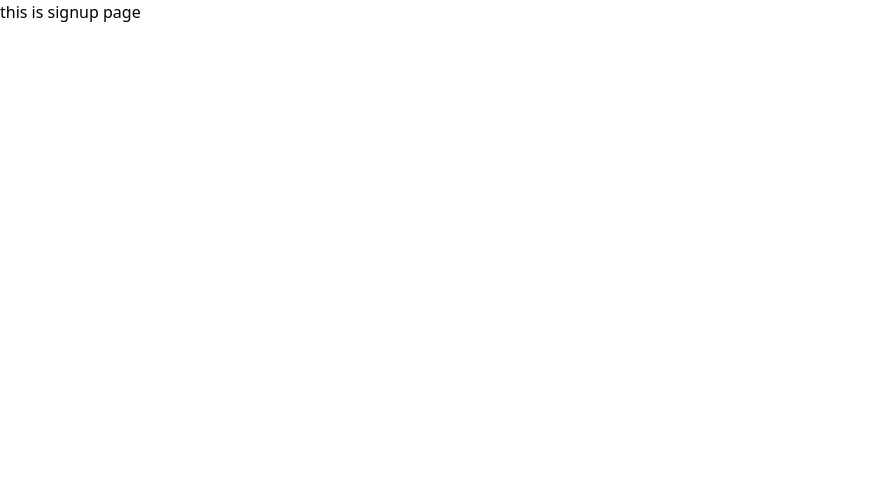
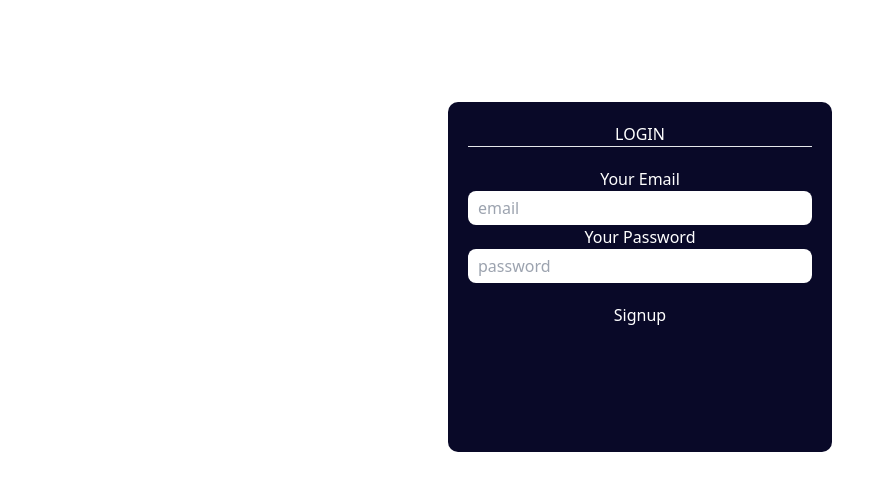
Before and after one commit to afsumeem/paint-xpress, a Next.js app: page /signup in a window 1280 px wide. Shown: the top 490 px of the page, without its empty margins (0-895 px from the left). Built offline with nearby package versions, Linux system fonts and the light colour scheme.

Commit message:
authentication fn done

```diff
--- a/package.json
+++ b/package.json
@@ -11,10 +11,12 @@
   "dependencies": {
     "@reduxjs/toolkit": "^1.9.7",
     "antd": "^5.10.0",
+    "firebase": "^10.5.0",
     "next": "13.5.4",
     "next-auth": "^4.23.2",
     "react": "^18",
     "react-dom": "^18",
+    "react-firebase-hooks": "^5.1.1",
     "react-hook-form": "^7.47.0",
     "react-redux": "^8.1.3",
     "react-slick": "^0.29.0",
--- a/src/components/Shared/Navbar.tsx
+++ b/src/components/Shared/Navbar.tsx
@@ -1,16 +1,21 @@
 import React from "react";
-import type { MenuProps } from "antd";
-import { Button, Divider, Menu } from "antd";
+import { Button, Menu } from "antd";
 import Link from "next/link";
 import { BarsOutlined } from "@ant-design/icons";
 import { Dropdown, Space } from "antd";
 import BookingList from "../UI/BookingList";
 import { useSession, signOut } from "next-auth/react";
+import { useAuthState, useSignOut } from "react-firebase-hooks/auth";
+import auth from "@/firebase/firebase.auth";
+// import auth from "@/firebase/firebase.auth";
 
 //
 
 const Navbar: React.FC = () => {
+  const [signOut, loading, error] = useSignOut(auth);
   const { data: session } = useSession();
+
+  const [user] = useAuthState(auth);
 
   // const [current, setCurrent] = useState("mail");
 
@@ -18,7 +23,9 @@ const Navbar: React.FC = () => {
   //   console.log("click ", e);
   //   setCurrent(e.key);
   // };
-
+  if (loading) {
+    return <p>Loading...</p>;
+  }
   return (
     <div className="flex items-center justify-between w-full text-lg">
       <Link href="/">PaintXpress</Link>
@@ -49,10 +56,25 @@ const Navbar: React.FC = () => {
             Contact
           </Link>
 
-          {session?.user ? (
+          {session?.user || user?.email ? (
             <>
-              <Button onClick={() => signOut()}>LogOut</Button>
-              <h2>{session?.user?.name}</h2>
+              {session?.user && (
+                <Button onClick={() => signOut()}>LogOut</Button>
+              )}
+              {user?.email && (
+                <Button
+                  onClick={async () => {
+                    const success = await signOut();
+                    if (success) {
+                      alert("You are sign out");
+                    }
+                  }}
+                >
+                  Logout
+                </Button>
+              )}
+
+              <h2>{session?.user?.name || user?.email}</h2>
             </>
           ) : (
             <>
--- /dev/null
+++ b/src/firebase/firebase.auth.ts
@@ -0,0 +1,6 @@
+import { getAuth } from "firebase/auth";
+import app from "@/firebase/firebase.config";
+
+const auth = getAuth(app);
+//
+export default auth;
--- /dev/null
+++ b/src/firebase/firebase.config.ts
@@ -0,0 +1,14 @@
+import { initializeApp } from "firebase/app";
+
+const firebaseConfig = {
+  apiKey: "AIzaSyCbgHx68jRHfiRQZVqJw2y7DxJOfUwtulo",
+  authDomain: "paintxpress-4aea9.firebaseapp.com",
+  projectId: "paintxpress-4aea9",
+  storageBucket: "paintxpress-4aea9.appspot.com",
+  messagingSenderId: "585371558315",
+  appId: "1:585371558315:web:5c2ff6d634f57100e072ee",
+};
+
+const app = initializeApp(firebaseConfig);
+
+export default app;
--- a/src/middleware.ts
+++ /dev/null
@@ -1,3 +0,0 @@
-export { default } from "next-auth/middleware";
-
-export const config = { matcher: ["/"] };
--- a/src/pages/login.tsx
+++ b/src/pages/login.tsx
@@ -2,16 +2,23 @@ import { GoogleOutlined, GithubOutlined } from "@ant-design/icons";
 import Head from "next/head";
 import styles from "@/styles/Login.module.css";
 import { signIn } from "next-auth/react";
-import { useForm } from "react-hook-form";
-// import auth from "@/firebase/firebase.auth";
-// import { useCreateUserWithEmailAndPassword } from "react-firebase-hooks/auth";
+import { useForm, SubmitHandler } from "react-hook-form";
+import auth from "@/firebase/firebase.auth";
+import { useSignInWithEmailAndPassword } from "react-firebase-hooks/auth";
+import { useRouter } from "next/router";
+
+//
+
+interface IFormInput {
+  email: string;
+  password: string;
+}
 
 const LoginPage = () => {
   //
-
-  // const [createUserWithEmailAndPassword, user, loading, error] =
-  //   useCreateUserWithEmailAndPassword(auth);
-  // console.log(user);
+  const router = useRouter();
+  const [signInWithEmailAndPassword, user, loading, error] =
+    useSignInWithEmailAndPassword(auth);
 
   //
 
@@ -19,15 +26,18 @@ const LoginPage = () => {
     register,
     handleSubmit,
     formState: { errors },
-  } = useForm();
+  } = useForm<IFormInput>();
 
-  const onSubmit = (data: any) => {
-    // createUserWithEmailAndPassword(data.email, data.password);
-    console.log(data);
+  const onSubmit: SubmitHandler<IFormInput> = (data: any) => {
+    signInWithEmailAndPassword(data.email, data.password);
+
+    router.push("/");
   };
 
   //
-
+  if (loading) {
+    return <p>Loading...</p>;
+  }
   //
 
   return (
@@ -53,15 +63,32 @@ const LoginPage = () => {
         <hr />
         <form onSubmit={handleSubmit(onSubmit)}>
           <label htmlFor="">Your Email</label>
-          <input type="email" {...register("email", { required: true })} />
+          <input
+            placeholder="Your Email"
+            className="text-black"
+            type="email"
+            {...register("email", { required: true })}
+          />
           <label htmlFor="">Your Password</label>
           <input
+            placeholder="Your Password"
+            className="text-black"
             type="password"
             {...register("password", { required: true })}
           />
           <button type="submit">Login</button>
         </form>
       </div>
+      {error && (
+        <div>
+          <p>Error: {error?.message}</p>
+        </div>
+      )}
+      {user && (
+        <div>
+          <p>Signed In User: {user.user.email}</p>
+        </div>
+      )}
     </div>
   );
 };
--- a/src/pages/signup.tsx
+++ b/src/pages/signup.tsx
@@ -1,9 +1,82 @@
-import React from "react";
+import Head from "next/head";
+import styles from "@/styles/Login.module.css";
+import { useForm, SubmitHandler } from "react-hook-form";
+import { useCreateUserWithEmailAndPassword } from "react-firebase-hooks/auth";
+import auth from "@/firebase/firebase.auth";
+import { message } from "antd";
+import { useRouter } from "next/router";
+
+//
+interface IFormInput {
+  email: string;
+  password: string;
+}
 
 const SignUpPage = () => {
+  //
+  const router = useRouter();
+  const [createUserWithEmailAndPassword, user, loading, error] =
+    useCreateUserWithEmailAndPassword(auth);
+  // console.log(user);
+
+  //
+
+  const {
+    register,
+    handleSubmit,
+    formState: { errors },
+  } = useForm<IFormInput>();
+
+  const onSubmit: SubmitHandler<IFormInput> = (data) => {
+    createUserWithEmailAndPassword(data.email, data.password);
+    if (user) {
+      message.success("user signup successfully");
+    }
+    router.push("/");
+  };
+
+  if (loading) {
+    return <p>Loading...</p>;
+  }
+
+  //
   return (
     <div>
-      <h2>this is signup page</h2>
+      <Head>
+        <title>SignUp</title>
+      </Head>
+      <div className={styles.form}>
+        <h3>LOGIN</h3>
+
+        <hr />
+        <form onSubmit={handleSubmit(onSubmit)}>
+          <label htmlFor="">Your Email</label>
+          <input
+            type="email"
+            className="text-black"
+            placeholder="email"
+            {...register("email", { required: true })}
+          />
+          <label htmlFor="">Your Password</label>
+          <input
+            className="text-black"
+            placeholder="password"
+            type="password"
+            {...register("password", { required: true })}
+          />
+          <button type="submit">Signup</button>
+        </form>
+      </div>
+      {error && (
+        <div>
+          <p>Error: {error.message}</p>
+        </div>
+      )}
+      {user && (
+        <div>
+          <p>Registered User: {user.user.email}</p>
+        </div>
+      )}
     </div>
   );
 };
```
Also changed, not shown: 1 other file (tests, documents, lock files or other folders).
